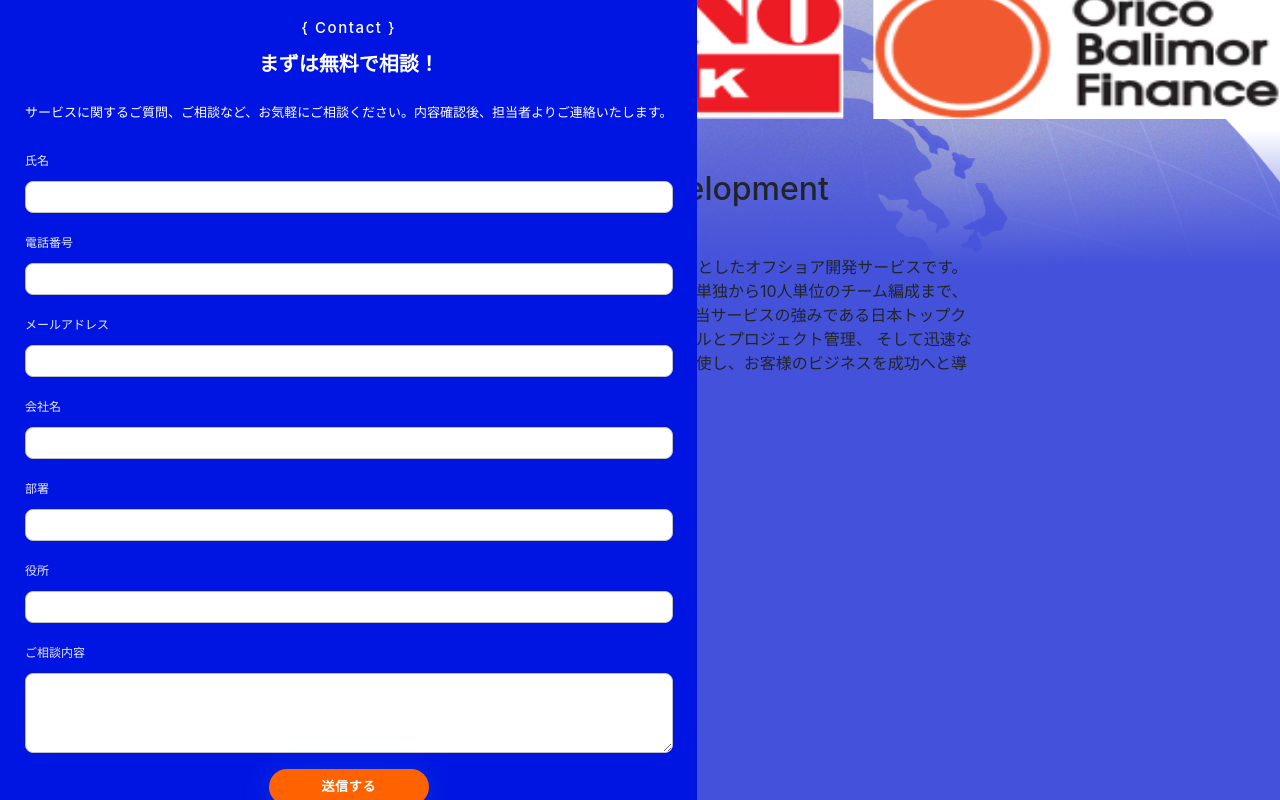
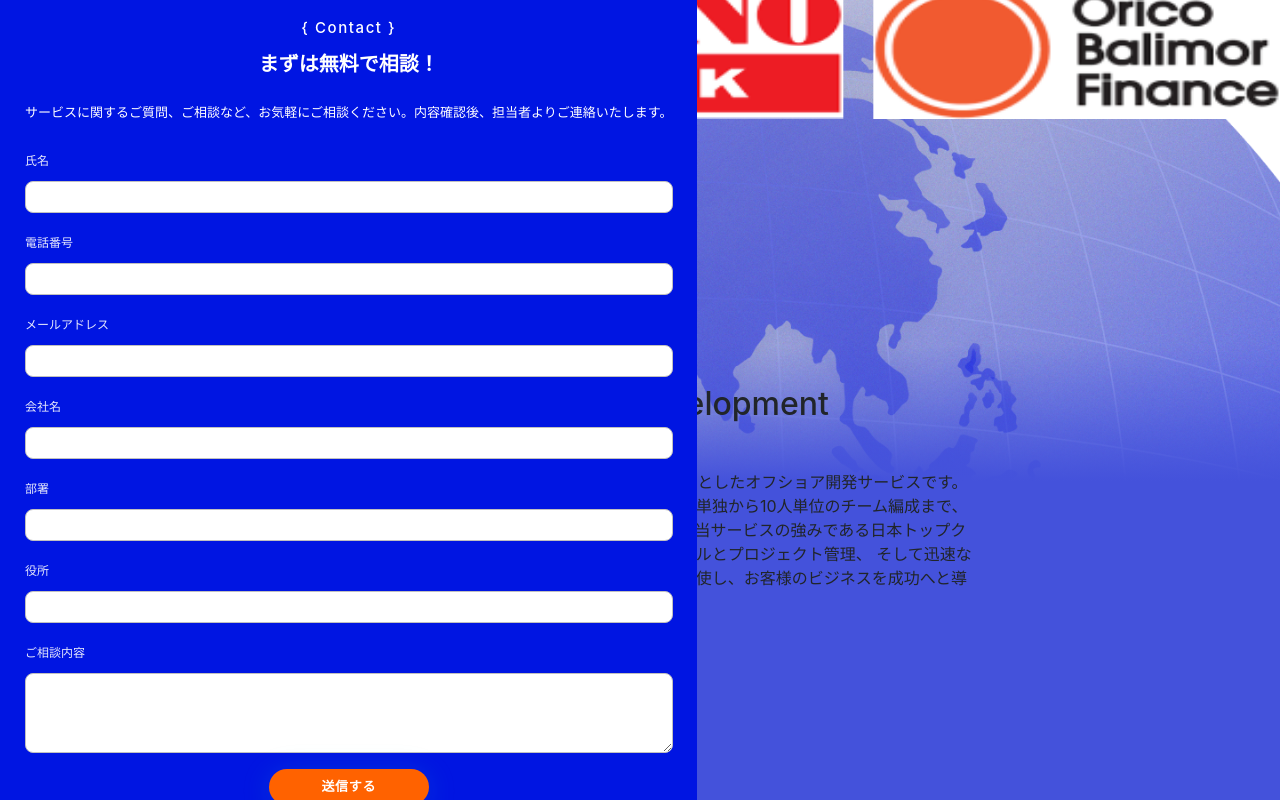
Before and after one commit to kashif-zia/Studio-Development-Hub, a React (Create React App) app: page / in a window 1280 px wide. Shown: the part 720-1520 px from the top of the page. Built offline with nearby package versions, Linux system fonts and the light colour scheme.

Commit message:
small changes

```diff
--- a/src/components/SectionMain/style.scss
+++ b/src/components/SectionMain/style.scss
@@ -294,7 +294,7 @@
 .problemSection{
     background: linear-gradient(180deg, rgba(68, 82, 219, 0.00) 0%, rgba(68, 82, 219, 0.40) 8.61%, #4452DB 19.45%, #4452DB 100%);
     width: 100%;
-    margin-top: -365px;
+    margin-top: -150px;
     z-index: 1;
     .aboutSdh{
         max-width: 680px;
```
